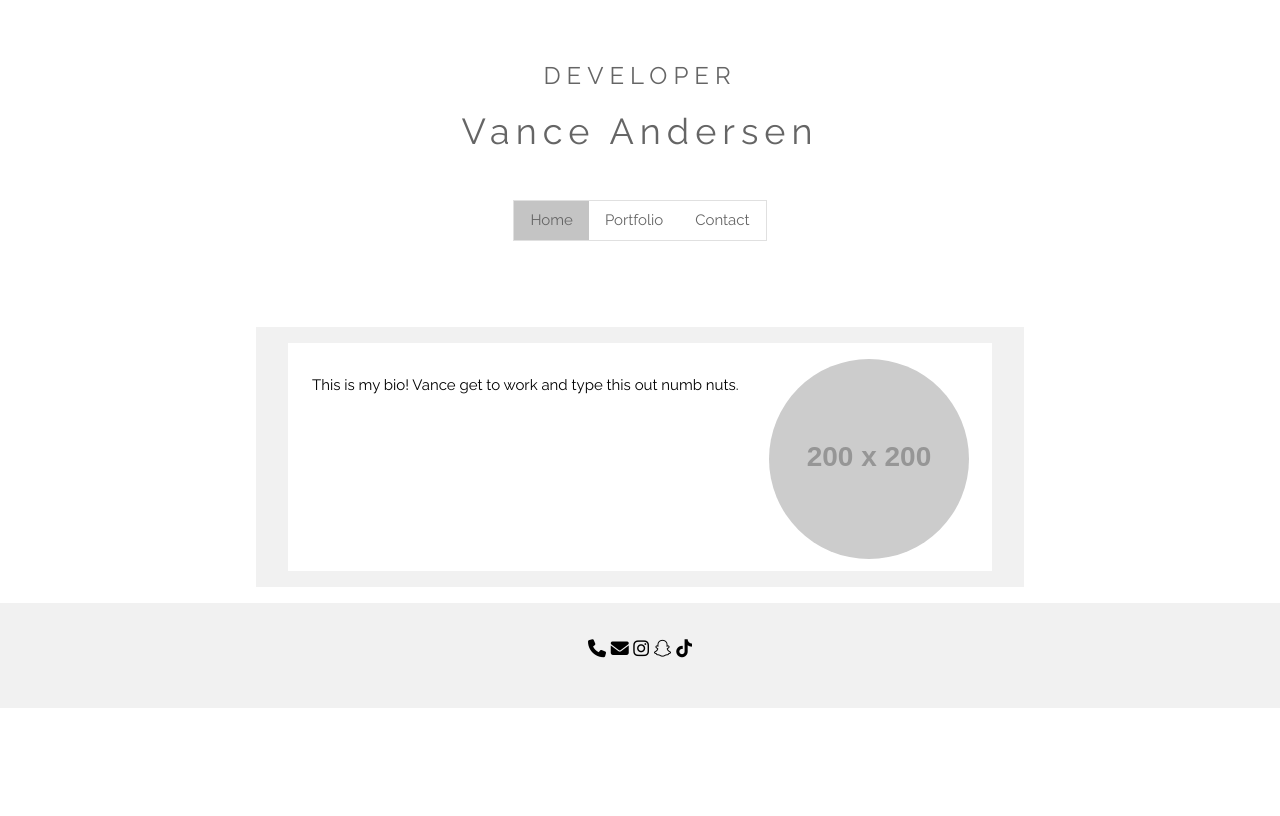
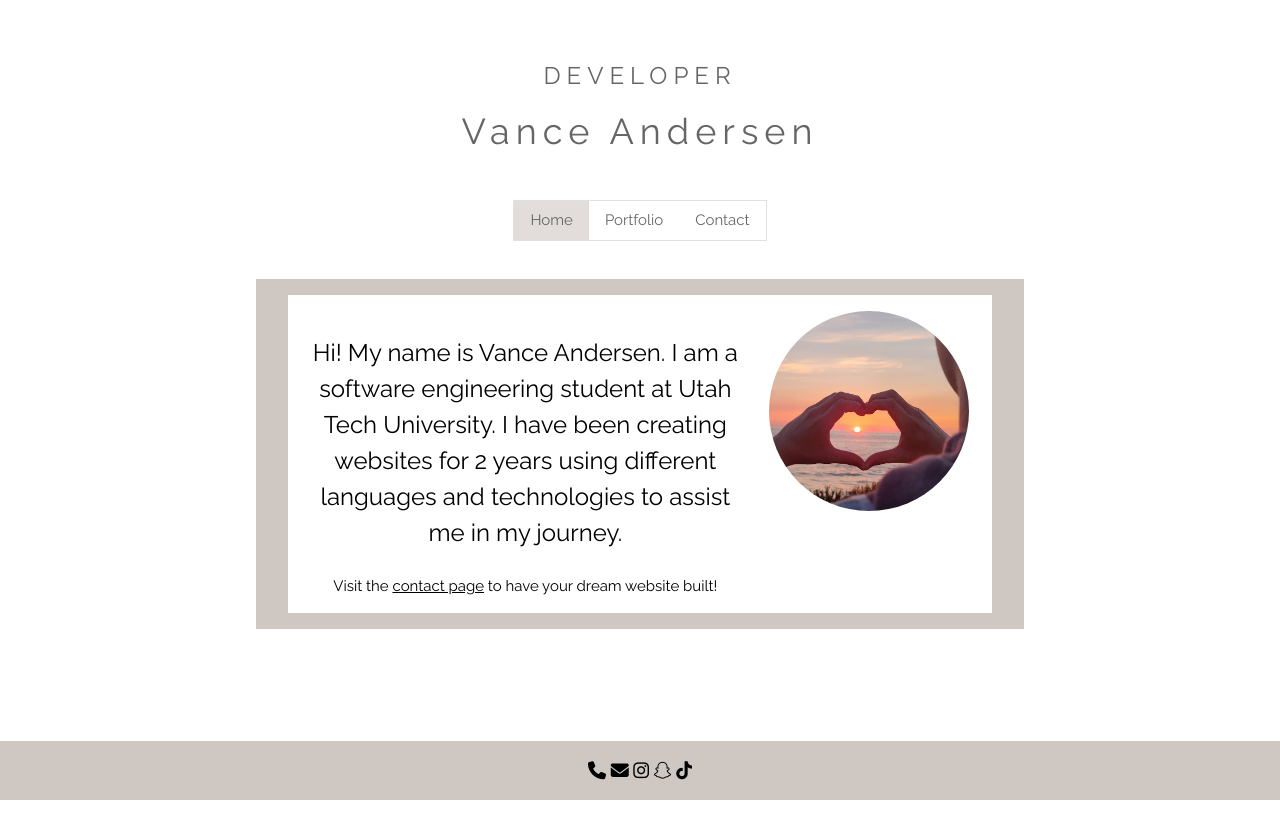
Before and after one commit to VanceyA/test-portfolio, a plain HTML site: page index.html in a window 1280 px wide. Drawn offline with nearby package versions, Linux system fonts and the light colour scheme; placeholder pictures from the web are drawn by us.

Commit message:
Basic Functioning Website

```diff
--- a/index.html
+++ b/index.html
@@ -14,26 +14,29 @@
 <div class="w3-content" style="max-width:1500px">
 
   <!-- Header -->
-  <header class="w3-panel w3-center w3-opacity" style="padding:32px 16px">
+  <header class="w3-panel w3-center w3-opacity" style="padding:32px 16px 0 16px; margin-bottom: 0;">
     <h1 class="w3-xlarge">DEVELOPER</h1>
     <h1>Vance Andersen</h1>
 
     <div class="w3-padding-32">
       <div class="w3-bar w3-border">
-        <a href="./index.html" class="w3-bar-item w3-button w3-grey">Home</a>
+        <a href="./index.html" class="w3-bar-item w3-button primary">Home</a>
         <a href="./portfolio.html" class="w3-bar-item w3-button">Portfolio</a>
         <a href="./contact.html" class="w3-bar-item w3-button">Contact</a>
       </div>
     </div>
   </header>
 
-  <div class="w3-container w3-light-grey w3-center w3-margin-bottom" style="width:60%; margin:auto;">
-    <div class="w3-row-padding w3-margin w3-margin-top w3-white">
+  <div class="w3-container primary w3-center w3-margin-bottom" style="width:60%; margin: auto;">
+    <div class="w3-row-padding w3-margin w3-white">
       <div class="w3-twothird w3-margin-top">
-        <p>This is my bio! Vance get to work and type this out numb nuts.</p>
+        <p class="w3-hover-text-black w3-xlarge">Hi! My name is Vance Andersen. I am a software engineering student at Utah Tech University.
+           I have been creating websites for 2 years using different languages and technologies to assist me in my journey.
+        </p>
+        <p>Visit the <a href="./contact.html">contact page</a> to have your dream website built!</p>
       </div>
       <div class="w3-third w3-margin-top">
-        <img src="https://placehold.jp/200x200.png" class="w3-circle">
+        <img src="./Images/BeachHeart.jpg" class="w3-circle" style="height: 200px; width: 200px;">
       </div>
     </div>
   </div>
@@ -41,16 +44,16 @@
 </div>
 
 <!-- Footer -->
-<footer class="w3-container w3-padding-32 w3-light-grey w3-center w3-large">
-  <a href="tel:9092139309"><i class="fa fa-phone w3-hover-opacity"></i></a>
-  <a href="mailto:vancevance2003@gmail.com"><i class="fa fa-envelope w3-hover-opacity"></i></a>
-  <a href="https://www.instagram.com/vanceandersen/"><i class="fa fa-instagram w3-hover-opacity"></i></a>
-  <a href="https://t.snapchat.com/l6DgQAeS"><i class="fa fa-snapchat w3-hover-opacity"></i></a>
-  <a href="https://www.tiktok.com/@vanceandersen"><i class="fa-brands fa-tiktok w3-hover-opacity"></i></a>
+
+<footer class="primary w3-padding-16 footer">
+  <div class="w3-container w3-padding-16 primary w3-center w3-large footer">
+    <a href="tel:9092139309"><i class="fa fa-phone w3-hover-opacity"></i></a>
+    <a href="mailto:vancevance2003@gmail.com"><i class="fa fa-envelope w3-hover-opacity"></i></a>
+    <a href="https://www.instagram.com/vanceandersen/"><i class="fa fa-instagram w3-hover-opacity"></i></a>
+    <a href="https://t.snapchat.com/l6DgQAeS"><i class="fa fa-snapchat w3-hover-opacity"></i></a>
+    <a href="https://www.tiktok.com/@vanceandersen"><i class="fa-brands fa-tiktok w3-hover-opacity"></i></a>
+  </div>
 </footer>
-<div class="w3-light-grey w3-padding-32">
-
-</div>
 
 <script src="https://kit.fontawesome.com/7dd0abbeeb.js" crossorigin="anonymous"></script>
 </body>
--- a/style.css
+++ b/style.css
@@ -1,5 +1,17 @@
-html {
-    overflow-y: hidden;
+/* Colors
+
+#fb917a
+#fdba61
+#c4bbb6
+
+*/
+
+.primary {
+    background-color: #cfc7c2;
+}
+
+.w3-button:hover {
+    background-color: #a8a19d !important;
 }
 
 body {
@@ -14,8 +26,15 @@ h1 {
     letter-spacing: 6px
 }
 
-footer {
-    margin-bottom: -50px;
+.footer {
+    position: fixed;
+    left: 0;
+    bottom: 0;
+    width: 100%;
+}
+
+.footer > * {
+    user-select: none;
 }
 
 .w3-row-padding img {
```
Also changed, not shown: contact.html (+20 -10 lines), portfolio.html (+2 -2 lines), Images/BeachHeart.jpg (added), 1 other file.
